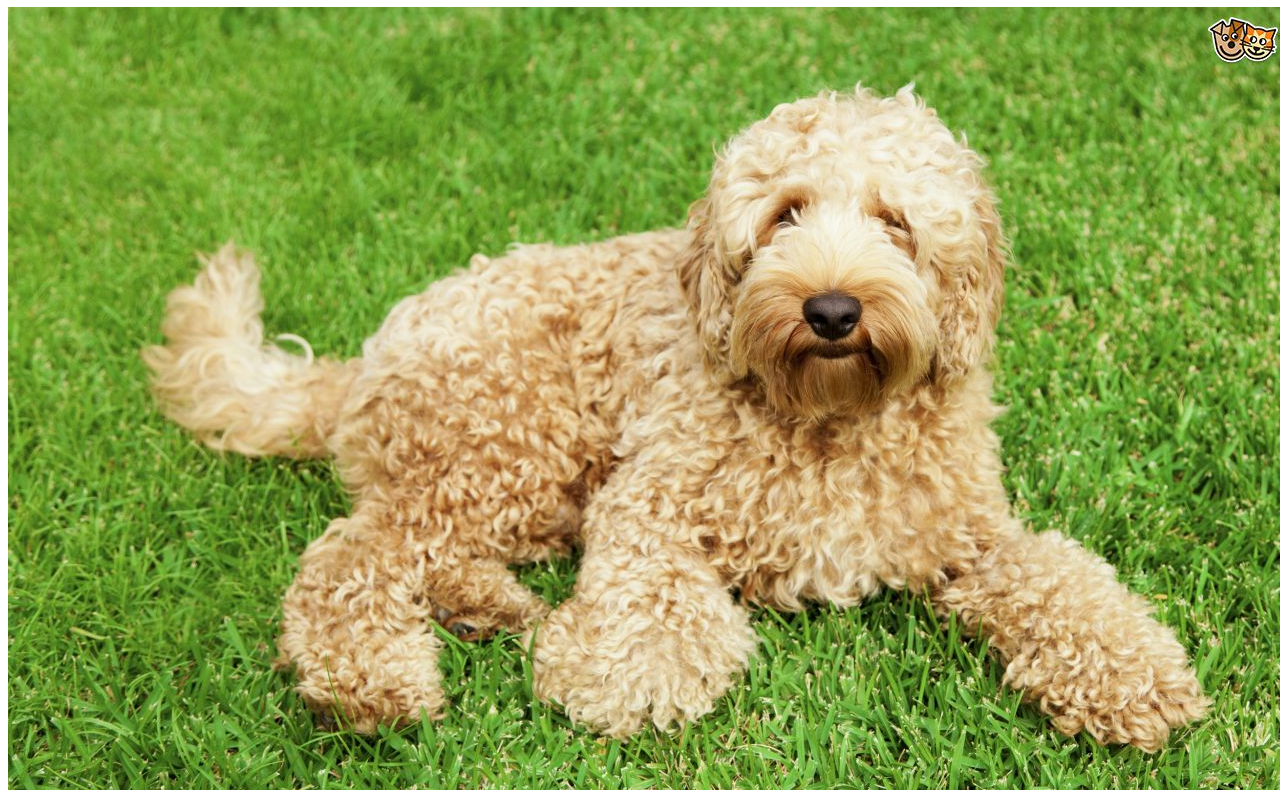
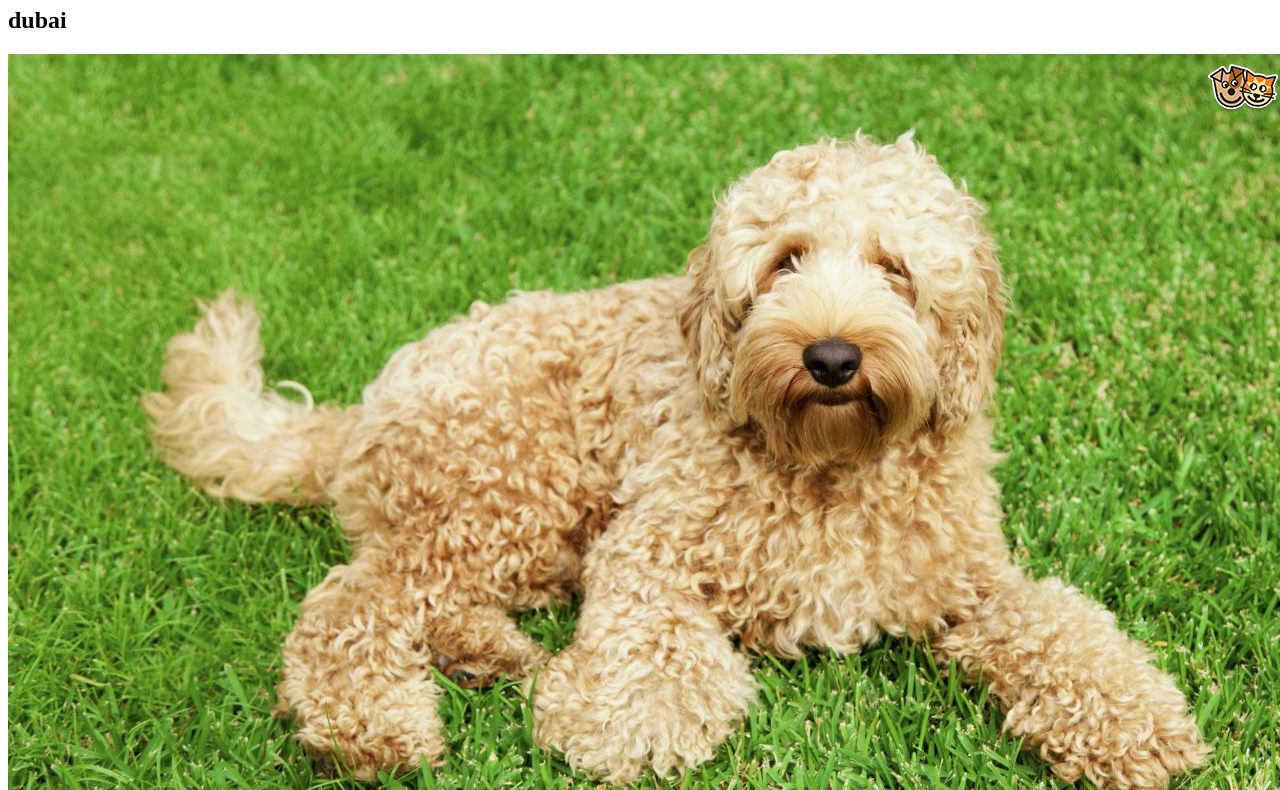
Before and after one commit to laurafidgeon/code_like_a_girl, a plain HTML site: page index.html in a window 1280 px wide. Shown: the part 73-863 px from the top of the page. Drawn offline with Linux system fonts and the light colour scheme.

Commit message:
Update index.html

```diff
--- a/index.html
+++ b/index.html
@@ -6,6 +6,7 @@
   </head>
   <body>
   <h1>Hello World</h1>
+    <h2>dubai</h2>
   <img src="pictures/dog.jpg" alt="dog">
   <p>this is <strong>bold text</strong> and this will be <em>italic text/en>.</p>
   <p><a href="page2.html"><img src="pictures/dog.jpg" alt="dog"></a></p>
```
